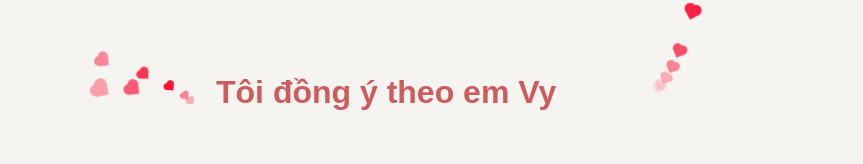
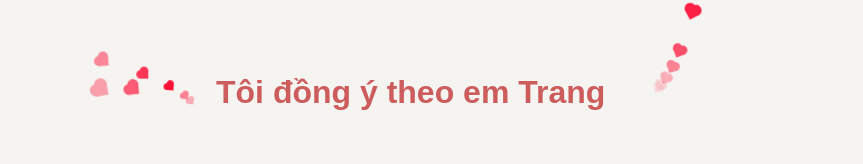
Before and after one commit to leduyvuong/bus, a plain HTML site: page index.html in a window 1280 px wide. Shown: the part 406-570 px from the top of the page, without its empty margins (208-1071 px from the left). Drawn offline with Linux system fonts and the light colour scheme; a web font is replaced by a local one.

Commit message:
Update index.html

```diff
--- a/index.html
+++ b/index.html
@@ -2286,7 +2286,7 @@
   /* font-family: cursive; */
   font-size: 2rem;
   color: indianred;">
-            Tôi đồng ý theo em Vy
+            Tôi đồng ý theo em Trang
         </h1>
         <div class='vehicle-body'>
             <div class='wrap-body'>
```
